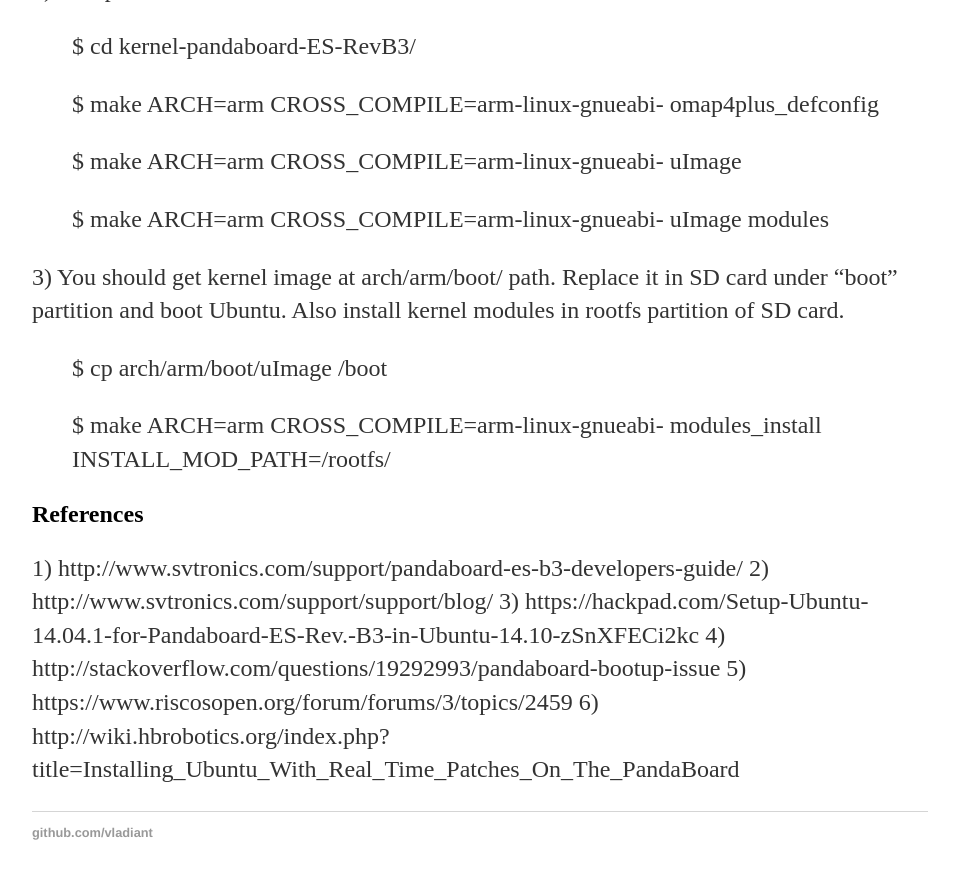
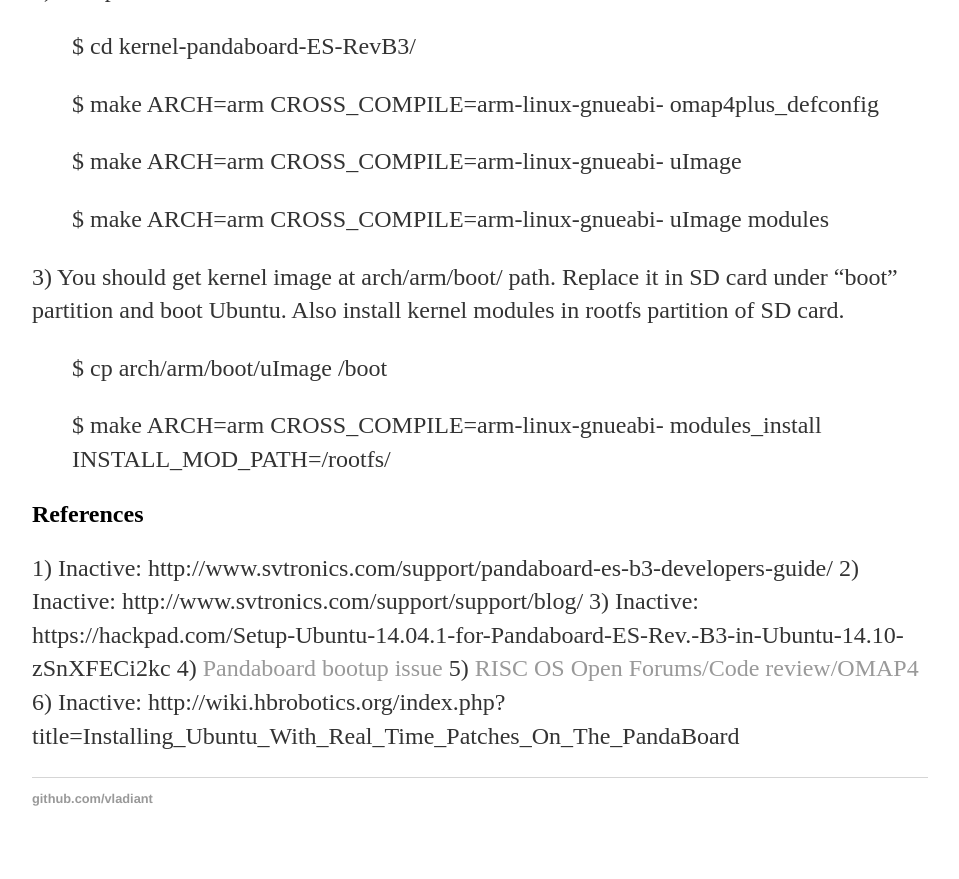
Before and after one commit to vladiant/vladiant.github.io, a Jekyll site: the page built from _posts/2021-02-20-pandaboard-es-r3.md, in a window 1280 px wide and 900 px high, scrolled down 5338 px. Shown: the top 879 px of the window, without its empty margins (160-1119 px from the left). Built offline with Jekyll 4.4.1, drawn with Linux system fonts in a browser that asks for light colours; some of the changed text lies outside the part shown.

Commit message:
Update Pandaboard post links

```diff
--- a/_posts/2021-02-20-pandaboard-es-r3.md
+++ b/_posts/2021-02-20-pandaboard-es-r3.md
@@ -144,11 +144,11 @@
 
 1) Source Code for u-boot (for ubuntu and android file-system)
 
-http://github.com/svtronics/u-boot-pandaboard-ES-RevB3
+[http://github.com/svtronics/u-boot-pandaboard-ES-RevB3](http://github.com/svtronics/u-boot-pandaboard-ES-RevB3)
 
 2) Source Code for Kernel (for Ubuntu file-system)
 
-http://github.com/svtronics/kernel-pandaboard-ES-RevB3
+[http://github.com/svtronics/kernel-pandaboard-ES-RevB3](http://github.com/svtronics/kernel-pandaboard-ES-RevB3)
 
 ## Steps to compile u-boot (Can be used with Ubuntu and Linaro Android)
 1) Checkout u-boot source for Panadaboard ES RevB3 from GIT
@@ -200,9 +200,9 @@
 
 ## References
 
-1) http://www.svtronics.com/support/pandaboard-es-b3-developers-guide/
-2) http://www.svtronics.com/support/support/blog/
-3) https://hackpad.com/Setup-Ubuntu-14.04.1-for-Pandaboard-ES-Rev.-B3-in-Ubuntu-14.10-zSnXFECi2kc
-4) http://stackoverflow.com/questions/19292993/pandaboard-bootup-issue
-5) https://www.riscosopen.org/forum/forums/3/topics/2459
-6) http://wiki.hbrobotics.org/index.php?title=Installing_Ubuntu_With_Real_Time_Patches_On_The_PandaBoard
+1) Inactive: http://www.svtronics.com/support/pandaboard-es-b3-developers-guide/
+2) Inactive: http://www.svtronics.com/support/support/blog/
+3) Inactive: https://hackpad.com/Setup-Ubuntu-14.04.1-for-Pandaboard-ES-Rev.-B3-in-Ubuntu-14.10-zSnXFECi2kc
+4) [Pandaboard bootup issue](http://stackoverflow.com/questions/19292993/pandaboard-bootup-issue)
+5) [RISC OS Open Forums/Code review/OMAP4](https://www.riscosopen.org/forum/forums/3/topics/2459)
+6) Inactive: http://wiki.hbrobotics.org/index.php?title=Installing_Ubuntu_With_Real_Time_Patches_On_The_PandaBoard
```
Also changed, not shown: other parts of _posts/2021-02-20-pandaboard-es-r3.md (+2 -2 lines).
